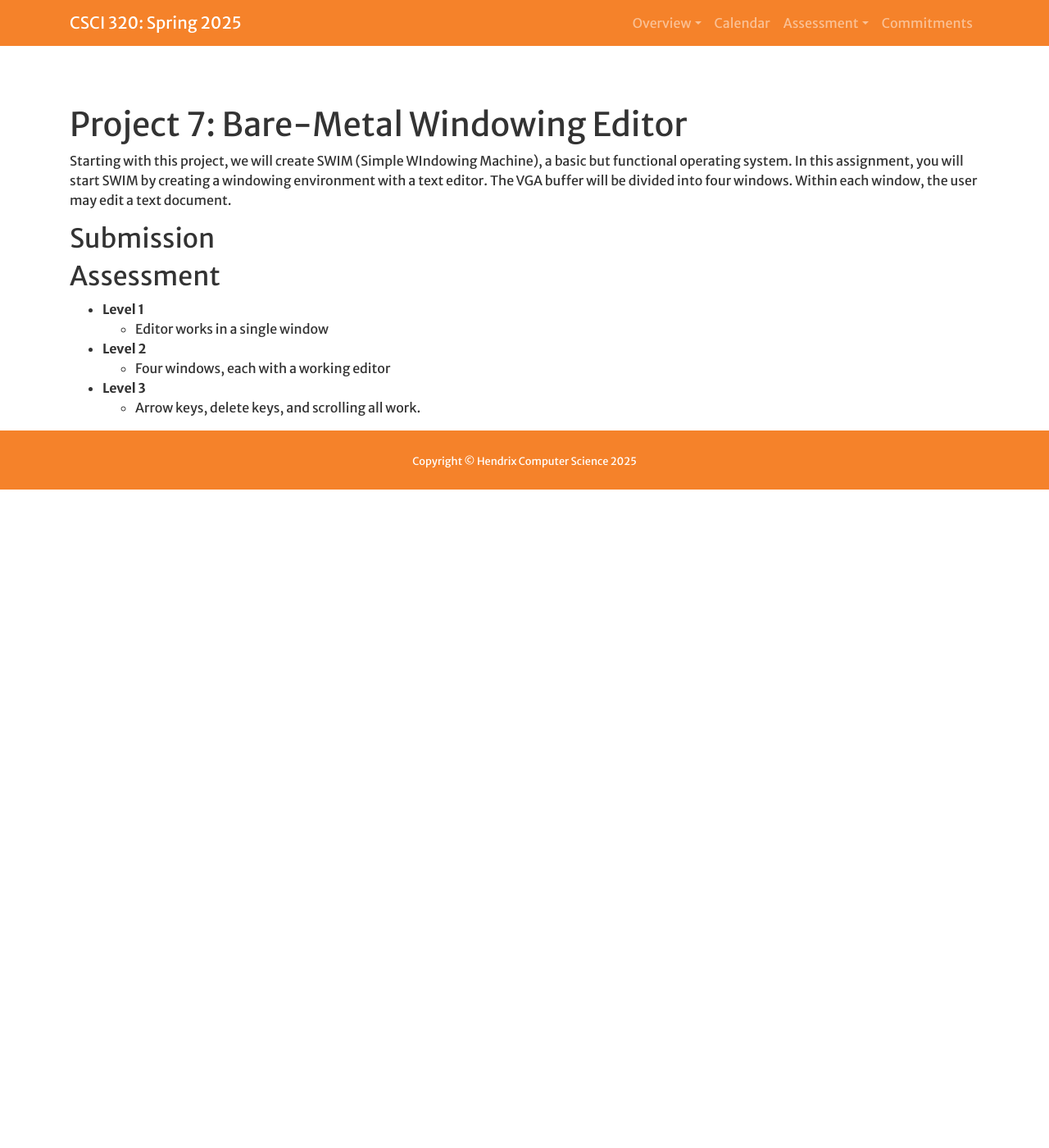
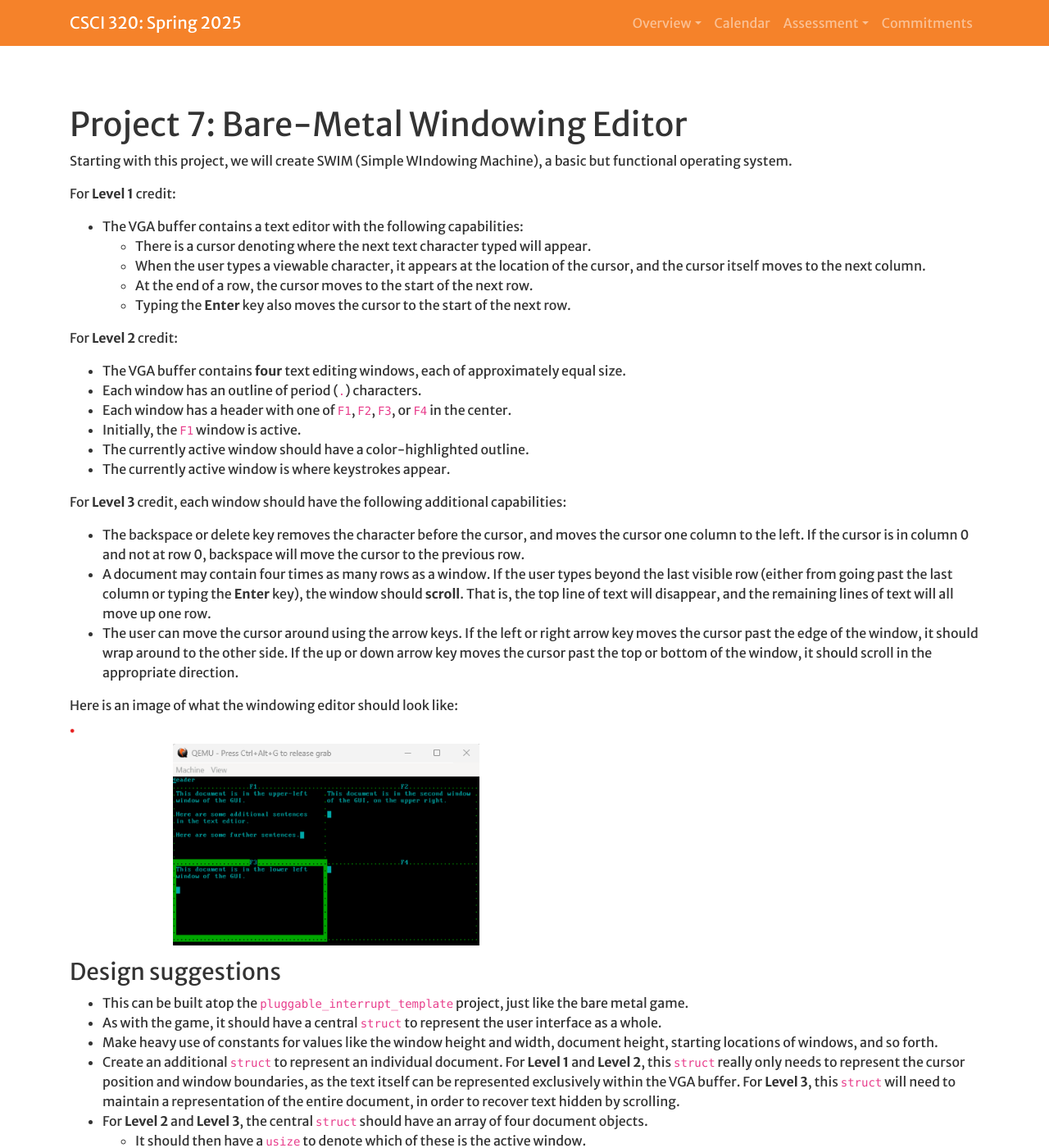
Before and after one commit to Hendrix-CS/csci320, a Jekyll site: the page built from projects/bare_metal_editor.md, in a window 1280 px wide and 1400 px high. Shown: the whole window at 82% size. Built offline with Jekyll 4.4.1, drawn with Linux system fonts in a browser that asks for light colours; a script that is not in the unit is left out; some of the changed text lies outside the part shown.

Commit message:
Project 7 should be ready

```diff
--- a/projects/bare_metal_editor.md
+++ b/projects/bare_metal_editor.md
@@ -6,11 +6,52 @@ worktitle: Bare-Metal Windowing Editor
 ---
 
 Starting with this project, we will create SWIM (Simple WIndowing Machine), a basic but functional
-operating system. In this assignment, you will start SWIM by creating a windowing environment with a
-text editor. The VGA buffer will be divided into four windows. Within each window, the user may edit
-a text document.
+operating system.
+
+For **Level 1** credit:
+* The VGA buffer contains a text editor with the following capabilities:
+  * There is a cursor denoting where the next text character typed will appear.
+  * When the user types a viewable character, it appears at the location of the cursor, and the cursor
+    itself moves to the next column.
+  * At the end of a row, the cursor moves to the start of the next row.
+  * Typing the **Enter** key also moves the cursor to the start of the next row.
+
+For **Level 2** credit:
+* The VGA buffer contains **four** text editing windows, each of approximately equal size.
+* Each window has an outline of period (`.`) characters.
+* Each window has a header with one of `F1`, `F2`, `F3`, or `F4` in the center.
+* Initially, the `F1` window is active.
+* The currently active window should have a color-highlighted outline.
+* The currently active window is where keystrokes appear.
+
+For **Level 3** credit, each window should have the following additional capabilities:
+* The backspace or delete key removes the character before the cursor, and moves the cursor one column
+to the left. If the cursor is in column 0 and not at row 0, backspace will move the cursor to the previous row.
+* A document may contain four times as many rows as a window. If the user types beyond the last visible row
+(either from going past the last column or typing the **Enter** key), the window should **scroll**. That is, the
+top line of text will disappear, and the remaining lines of text will all move up one row.
+* The user can move the cursor around using the arrow keys. If the left or right arrow key moves the cursor past
+the edge of the window, it should wrap around to the other side. If the up or down arrow key moves the cursor
+past the top or bottom of the window, it should scroll in the appropriate direction.
+
+Here is an image of what the windowing editor should look like:
+
+<img src="https://hendrix-cs.github.io/csci320/assets/images/swim_part_1_4_windows.png" width=500>
+
+### Design suggestions
+* This can be built atop the `pluggable_interrupt_template` project, just like the bare metal game.
+* As with the game, it should have a central `struct` to represent the user interface as a whole.
+* Make heavy use of constants for values like the window height and width, document height, starting locations
+of windows, and so forth.
+* Create an additional `struct` to represent an individual document. For **Level 1** and **Level 2**, this
+`struct` really only needs to represent the cursor position and window boundaries, as the text itself can be
+represented exclusively within the VGA buffer. For **Level 3**, this `struct` will need to maintain a
+representation of the entire document, in order to recover text hidden by scrolling.
+* For **Level 2** and **Level 3**, the central `struct` should have an array of four document objects.
+  * It should then have a `usize` to denote which of these is the active window.
 
 ## Submission
+* Create a new `GitHub` repository for this project. It will also serve as your repository for Project 10.
 
 ## Assessment
 * **Level 1**
```
Also changed, not shown: projects/baremetalgame.md (+2 -7 lines), assets/images/swim_part_1_4_windows.png (added).
